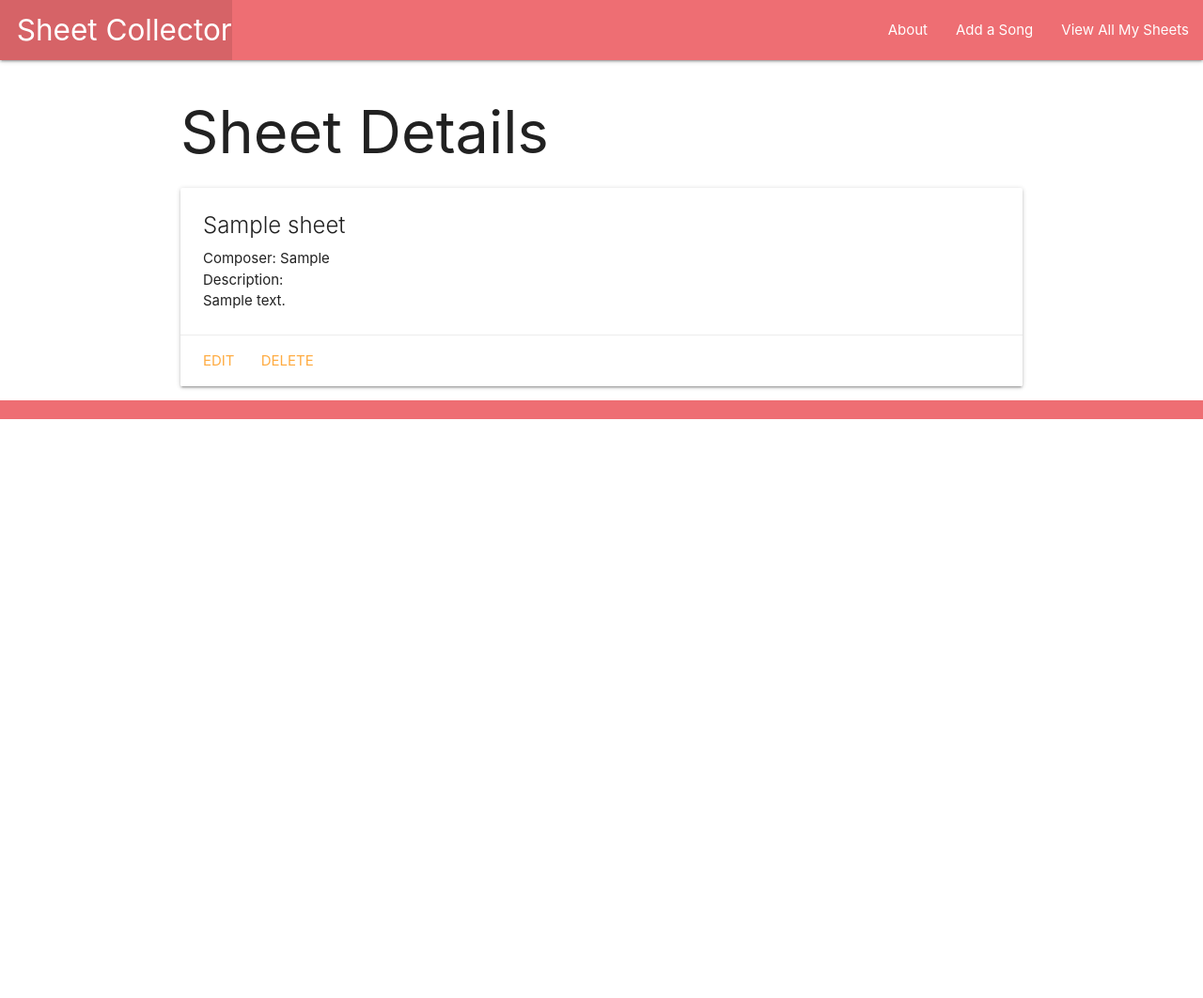
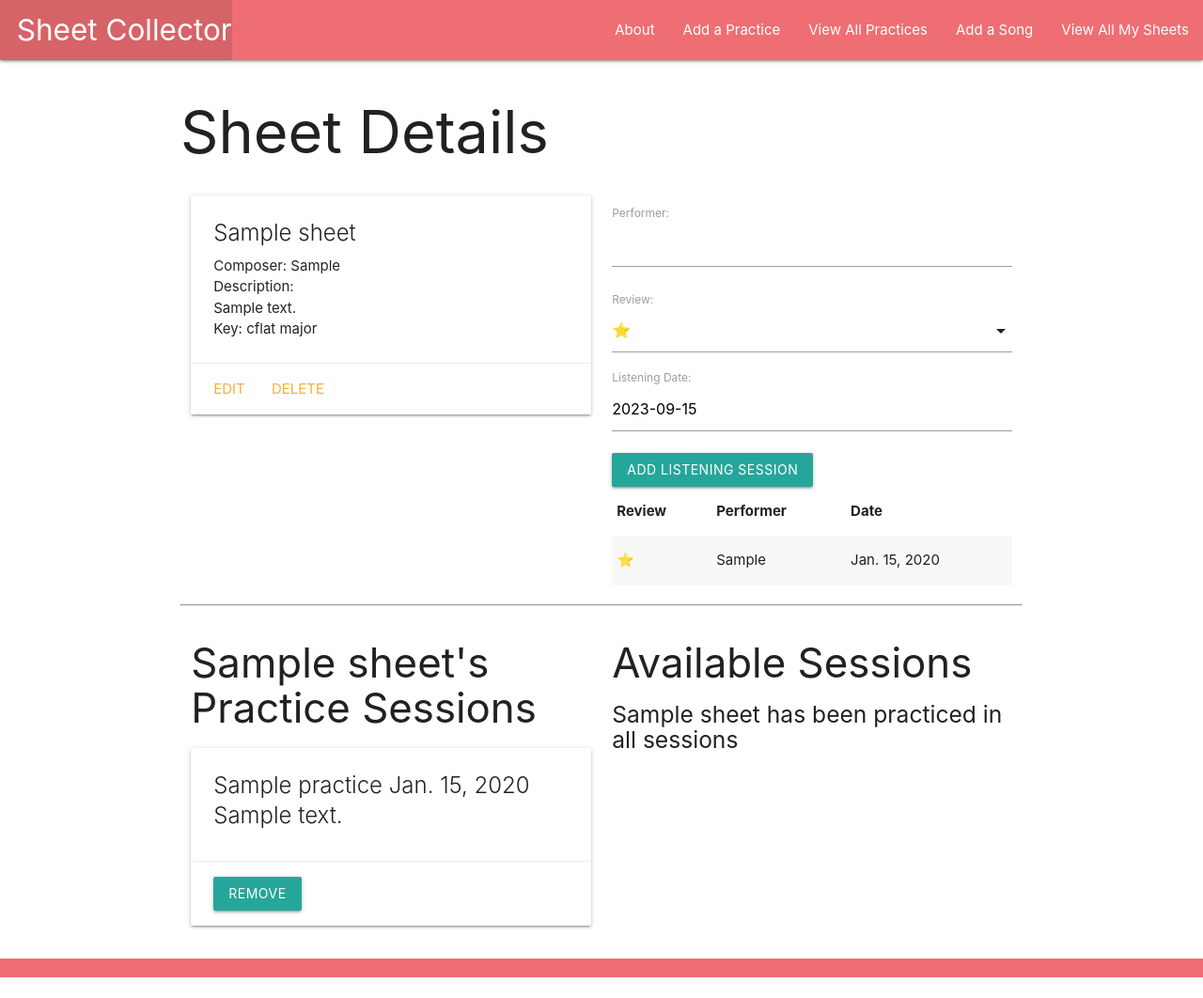
Before and after one commit to benjaehyun/sheetcollector, a Django app: page /sheets/1/ in a window 1280 px wide. Shown: the whole page at 94% size. Before the commit the page ends 446 px from the top, so only its background shows below. Run offline with Django 4.2, Linux system fonts and the light colour scheme; tables that the repository leaves empty hold one stand-in row (values such as "Sample post").

Commit message:
completed deliverable mvp

```diff
--- a/main_app/admin.py
+++ b/main_app/admin.py
@@ -1,5 +1,7 @@
 from django.contrib import admin
-from .models import Sheet
+from .models import Sheet, Listening, Practice
 # Register your models here.
 
 admin.site.register(Sheet)
+admin.site.register(Listening)
+admin.site.register(Practice)
--- /dev/null
+++ b/main_app/forms.py
@@ -0,0 +1,7 @@
+from django.forms import ModelForm
+from .models import Listening
+
+class ListeningForm(ModelForm):
+    class Meta:
+        model = Listening
+        fields = ['performer', 'review', 'date']
--- a/main_app/models.py
+++ b/main_app/models.py
@@ -4,34 +4,49 @@ from django.urls import reverse
 # Create your models here.
 
 
+class Practice(models.Model):
+    title = models.CharField(max_length=150)
+    notes = models.TextField(max_length=250)
+    date = models.DateField('Day Practiced')
+
+    def __str__(self):
+        return self.title
+
+    def get_absolute_url(self):
+        return reverse('practices_detail', kwargs={'pk': self.id})
+
+    class Meta:
+        ordering = ['-date']
+
+
 class Sheet(models.Model):
-    key_choices = [
-    ('cflat', 'C♭'),
-    ('cnatural', 'C'),
-    ('csharp', 'C♯'),
-    ('dflat', 'D♭'),
-    ('dnatural', 'D'),
-    ('dsharp', 'D♯'),
-    ('eflat', 'E♭'),
-    ('enatural', 'E'),
-    ('esharp', 'E♯'),
-    ('fflat', 'F♭'),
-    ('fnatural', 'F'),
-    ('fsharp', 'F♯'),
-    ('gflat', 'G♭'),
-    ('gnatural', 'G'),
-    ('gsharp', 'G♯'),
-    ('aflat', 'A♭'),
-    ('anatural', 'A'),
-    ('asharp', 'A♯'),
-    ('bflat', 'B♭'),
-    ('bnatural', 'B'),
-    ]
+    KEY_CHOICES = (
+        ('cflat', 'C♭'),
+        ('cnatural', 'C'),
+        ('csharp', 'C♯'),
+        ('dflat', 'D♭'),
+        ('dnatural', 'D'),
+        ('dsharp', 'D♯'),
+        ('eflat', 'E♭'),
+        ('enatural', 'E'),
+        ('esharp', 'E♯'),
+        ('fflat', 'F♭'),
+        ('fnatural', 'F'),
+        ('fsharp', 'F♯'),
+        ('gflat', 'G♭'),
+        ('gnatural', 'G'),
+        ('gsharp', 'G♯'),
+        ('aflat', 'A♭'),
+        ('anatural', 'A'),
+        ('asharp', 'A♯'),
+        ('bflat', 'B♭'),
+        ('bnatural', 'B'),
+    )
 
-    diatonic_choices = [
+    DIATONIC_CHOICES = (
         ('major', 'Major'),
         ('minor', 'Minor')
-    ]
+    )
 
 
     title = models.CharField(max_length=100)
@@ -39,14 +54,15 @@ class Sheet(models.Model):
     composer = models.CharField(max_length=100)
     key = models.CharField(
         max_length=20,
-        choices=key_choices,
+        choices=KEY_CHOICES,
         default='cnatural'
     )
     diatonic = models.CharField(
         max_length=20,
-        choices=diatonic_choices,
+        choices=DIATONIC_CHOICES,
         default='major'
     )
+    practices = models.ManyToManyField(Practice)
 
 
     def __str__(self):
@@ -54,3 +70,30 @@ class Sheet(models.Model):
 
     def get_absolute_url(self):
         return reverse('detail', kwargs={'sheet_id': self.id})
+
+class Listening(models.Model):
+    STAR_CHOICES = (
+        ('1', '⭐'),
+        ('2', '⭐⭐'),
+        ('3', '⭐⭐⭐'),
+        ('4', '⭐⭐⭐⭐'),
+        ('5', '⭐⭐⭐⭐⭐'),
+    )
+
+    date = models.DateField('Listening Date')
+    performer = models.CharField(max_length=100)
+    review = models.CharField(
+        max_length=5,
+        choices = STAR_CHOICES,
+        default=STAR_CHOICES[0][0]
+        )
+    sheet = models.ForeignKey(
+        Sheet,
+        on_delete=models.CASCADE
+    )
+
+    def __str__(self):
+        return f'{self.sheet.title} performed by {self.performer} on {self.date} was {self.review}'
+
+    class Meta:
+        ordering = ['-review']
--- a/main_app/templates/about.html
+++ b/main_app/templates/about.html
@@ -2,6 +2,6 @@
 {% block content %}
 <h1>About the Sheets Collection</h1>
 <hr>
-<p>The Sheets Collection is an application to keep track of classical music based on their composer and key</p>
+<p>The Sheets Collection is an application to keep track of classical music based on their composer and key as well as practice sessions for those pieces</p>
 
 {% endblock %}
--- a/main_app/templates/base.html
+++ b/main_app/templates/base.html
@@ -9,6 +9,7 @@
   <title>Sheets Collector</title>
   <link rel="stylesheet" href="https://cdnjs.cloudflare.com/ajax/libs/materialize/1.0.0/css/materialize.min.css">
   <link rel="stylesheet" type="text/css" href="{% static 'css/style.css' %}">
+  <script src="https://cdnjs.cloudflare.com/ajax/libs/materialize/1.0.0/js/materialize.min.js"></script>
 </head>
 <body>
   <header class="navbar-fixed">
@@ -19,6 +20,8 @@
         </ul>
         <ul class="right">
           <li><a href="{% url 'about' %}">About</a></li>
+          <li><a href="{% url 'practices_create' %}">Add a Practice</a></li>
+          <li><a href="{% url 'practices_index' %}">View All Practices</a></li>
           <li><a href="{% url 'sheets_create' %}">Add a Song</a></li>
           <li><a href="{% url 'index' %}">View All My Sheets</a></li>
         </ul>
--- a/main_app/templates/sheets/detail.html
+++ b/main_app/templates/sheets/detail.html
@@ -3,21 +3,114 @@
 
 <h1>Sheet Details</h1>
 
+<div class="row">
+    <div class="col s6">
         <div class="card">
         <div class="card-content">
             <span class="card-title">{{ sheet.title }}</span>
             <p>Composer: {{ sheet.composer }}</p>
             <p>Description: {{ sheet.description|linebreaks }}</p>
-    <!-- {% if cat.age > 0 %} -->
             <p>Key: {{ sheet.key }} {{ sheet.diatonic }}</p>
-    <!-- {% else %}
-      <p>Age: Kitten</p>
-    {% endif %} -->
         </div>
         <div class="card-action">
             <a href="{% url 'sheets_update' sheet.id %}">Edit</a>
             <a href="{% url 'sheets_delete' sheet.id %}">Delete</a>
         </div>
         </div>
+    </div>
 
+    <div class="col s6">
+        <form action="{% url 'add_listening' sheet.id %}" method="POST">
+            {% csrf_token %}
+            {{ listening_form.as_p }}
+            <input type="submit" class="btn" value="Add Listening Session">
+        </form>
+
+        <table class="striped">
+            <thead>
+                <tr>
+                    <th>Review</th>
+                    <th>Performer</th>
+                    <th>Date</th>
+                </tr>
+            </thead>
+            <tbody>
+                {% for listening in sheet.listening_set.all %}
+                <tr>
+                    <td>{{ listening.get_review_display }}</td>
+                    <td>{{ listening.performer }}</td>
+                    <td>{{ listening.date }}</td>
+                </tr>
+                {% endfor %}
+            </tbody>
+        </table>
+    </div>
+</div>
+
+<hr>
+<div class="row">
+  <div class="col s6">
+    <h3>{{ sheet.title }}'s Practice Sessions</h3>
+    {% if sheet.practices.count %}
+      {% for practice in sheet.practices.all %}
+        <div class="card">
+          <div class="card-content">
+            <span class="card-title">
+              {{ practice.title }}
+              {{ practice.date }}
+              {{ practice.notes }}
+            </span>
+          </div>
+          <div class="card-action">
+            <form action="{% url 'unassoc_practice' sheet.id practice.id %}" method="POST">
+              {% csrf_token %}
+              <button type="submit" class="btn">Remove</button>
+            </form>
+          </div>
+        </div>
+      {% endfor %}
+    {% else %}
+      <h5>No Practice Sessions, Get Started On Those 40 Hrs</h5>
+    {% endif %}
+  </div>
+  <div class="col s6">
+    <h3>Available Sessions</h3>
+    {% if practices.count %}
+      {% for practice in practices.all %}
+        <div class="card">
+          <div class="card-content">
+            <span class="card-title">
+                {{ practice.title }}
+                {{ practice.date }}
+                {{ practice.notes }}
+          </div>
+          <div class="card-action">
+            <form action="{% url 'assoc_practice' sheet.id practice.id %}" method="POST">
+              {% csrf_token %}
+              <button type="submit" class="btn">Add</button>
+            </form>
+          </div>
+        </div>
+      {% endfor %}
+    {% else %}
+      <h5>{{sheet.title}} has been practiced in all sessions</h5>
+    {% endif %}
+  </div>
+</div>
+
+
+
+<script>
+    const dateEl = document.getElementById('id_date')
+    const selectEl = document.getElementById('id_review')
+
+    M.Datepicker.init(dateEl, {
+        format: 'yyyy-mm-dd',
+        defaultDate: new Date(),
+        setDefaultDate: true,
+        autoClose: true
+    })
+
+    M.FormSelect.init(selectEl)
+</script>
 {% endblock %}
--- a/main_app/templates/sheets/index.html
+++ b/main_app/templates/sheets/index.html
@@ -11,7 +11,7 @@
             <p>Composer: {{ sheet.composer }}</p>
             <p>Description: {{ sheet.description }}</p>
             {% if sheet.key %}
-                <p>Key: {{ sheet.key }}</p>
+                <p>Key: {{ sheet.get_key_display }} {{ sheet.get_diatonic_display }}</p>
             {% else %}
                 <p>Key: Unknown</p>
             {% endif %}
--- a/main_app/urls.py
+++ b/main_app/urls.py
@@ -9,4 +9,12 @@ urlpatterns = [
     path('sheets/create/', views.SheetCreate.as_view(), name='sheets_create'),
     path('sheets/<int:pk>/update/', views.SheetUpdate.as_view(), name='sheets_update'),
     path('sheets/<int:pk>/delete/', views.SheetDelete.as_view(), name='sheets_delete'),
+    path('sheets/<int:sheet_id>/add_listening/', views.add_listening, name='add_listening'),
+    path('sheets/<int:sheet_id>/assoc_practice/<int:practice_id>/', views.assoc_practice, name='assoc_practice'),
+    path('sheets/<int:sheet_id>/unassoc_practice/<int:practice_id>/', views.unassoc_practice, name='unassoc_practice'),
+    path('practices/', views.PracticeList.as_view(), name='practices_index'),
+    path('practices/<int:pk>/', views.PracticeDetail.as_view(), name='practices_detail'),
+    path('practices/create/', views.PracticeCreate.as_view(), name='practices_create'),
+    path('practices/<int:pk>/update/', views.PracticeUpdate.as_view(), name='practices_update'),
+    path('practices/<int:pk>/delete/', views.PracticeDelete.as_view(), name='practices_delete'),
 ]
--- a/main_app/views.py
+++ b/main_app/views.py
@@ -1,6 +1,8 @@
-from django.shortcuts import render
+from django.shortcuts import render, redirect
 from django.views.generic.edit import CreateView, UpdateView, DeleteView
-from .models import Sheet
+from django.views.generic import ListView, DetailView
+from .models import Sheet, Practice
+from .forms import ListeningForm
 
 # Create your views here.
 
@@ -24,13 +26,35 @@ def sheets_index(request):
 
 def sheets_detail(request, sheet_id):
     sheet = Sheet.objects.get(id=sheet_id)
+    id_list = sheet.practices.all().values_list('id')
+    practices_sheet_doesnt_have = Practice.objects.exclude(id__in=id_list)
+    listening_form = ListeningForm()
     return render(request, 'sheets/detail.html', {
-        'sheet': sheet
+        'sheet': sheet,
+        'listening_form': listening_form,
+        'practices': practices_sheet_doesnt_have
     })
+
+def add_listening(request, sheet_id):
+    form = ListeningForm(request.POST)
+    if form.is_valid():
+        new_listening = form.save(commit=False)
+        new_listening.sheet_id = sheet_id
+        new_listening.save()
+    return redirect('detail', sheet_id = sheet_id)
+
+def assoc_practice(request, sheet_id, practice_id):
+    Sheet.objects.get(id=sheet_id).practices.add(practice_id)
+    return redirect('detail', sheet_id = sheet_id)
+
+def unassoc_practice(request, sheet_id, practice_id):
+    Sheet.objects.get(id=sheet_id).practices.remove(practice_id)
+    return redirect('detail', sheet_id = sheet_id)
+
 
 class SheetCreate(CreateView):
     model = Sheet
-    fields = '__all__'
+    fields = ['title', 'description', 'composer', 'key', 'diatonic']
 
 class SheetUpdate(UpdateView):
     model = Sheet
@@ -39,3 +63,21 @@ class SheetUpdate(UpdateView):
 class SheetDelete(DeleteView):
     model = Sheet
     success_url = '/sheets'
+
+class PracticeList(ListView):
+    model = Practice
+
+class PracticeDetail(DetailView):
+    model = Practice
+
+class PracticeCreate(CreateView):
+    model = Practice
+    fields = '__all__'
+
+class PracticeUpdate(UpdateView):
+    model = Practice
+    fields = ['notes']
+
+class PracticeDelete(DeleteView):
+    model = Practice
+    success_url = '/practices'
```
Also changed, not shown: main_app/templates/main_app/practice_confirm_delete.html (added, +13 -0 lines), main_app/templates/main_app/practice_detail.html (added, +21 -0 lines), main_app/templates/main_app/practice_form.html (added, +29 -0 lines), main_app/templates/main_app/practice_list.html (added, +18 -0 lines), main_app/templates/main_app/sheet_form.html (+7 -4 lines), main_app/migrations/0003_listening.py (added), main_app/migrations/0004_practice_alter_listening_options_sheet_practices.py (added). Lines whose indentation alone changed are shown as unchanged.
